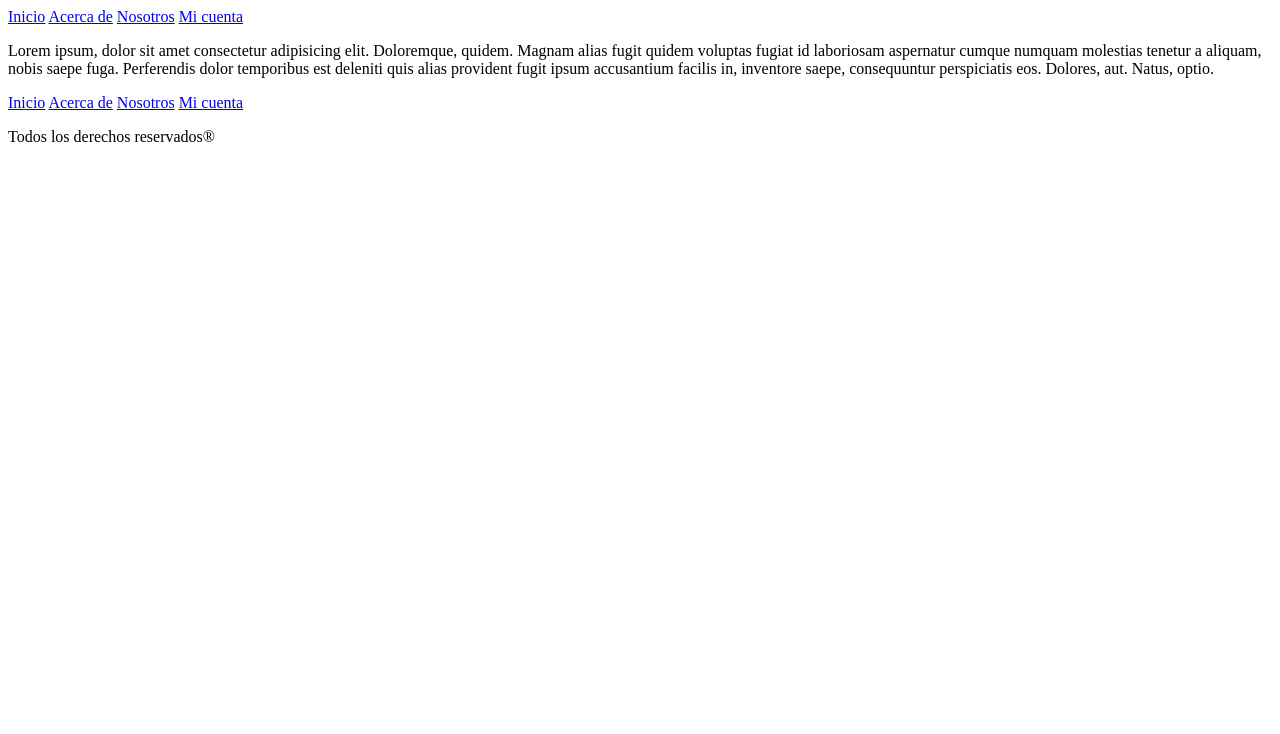
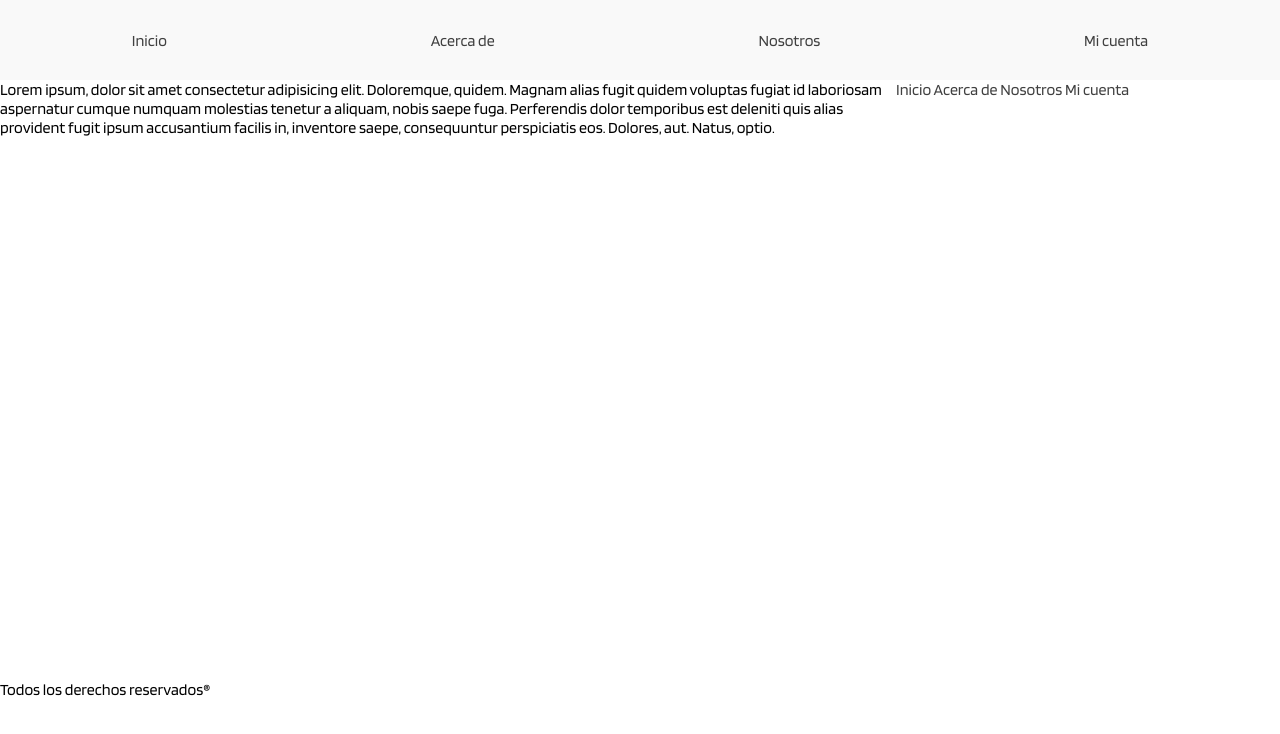
Before and after one commit to AlvaroDue/repoEjercicio, a plain HTML site: page index.html in a window 1280 px wide. Drawn offline with Linux system fonts and the light colour scheme.

Commit message:
Se agregarn estilos

```diff
--- a/assets/css/style.css
+++ b/assets/css/style.css
@@ -0,0 +1,51 @@
+@font-face {
+    font-family: "Blinker Regular";
+      src: url("../fonts/Blinker-Regular.ttf");
+}
+
+* {
+    padding: 0;
+    margin: 0;
+    border: 0;
+    box-sizing: border-box;
+}
+
+body {
+    font-family: "Blinker Regular", sans-serif;
+}
+
+a {
+    text-decoration: none;
+    color: #404040;
+}
+
+nav {
+    background-color: #f9f9f9;
+    height: 10vh;
+    widows: 100%;
+    display: flex;
+	flex-direction: row;
+	flex-wrap: wrap;
+	justify-content: space-around;
+	align-items: center;
+}
+
+main {
+    display: flex;
+
+}
+
+section {
+    width: 70%;
+    height: 75vh;
+}
+
+aside {
+    width: 30%;
+    height: 75vh;
+}
+
+footer {
+    width: 100%;
+    height: 15vh;
+}
--- a/index.html
+++ b/index.html
@@ -15,6 +15,7 @@
             <a href="#">Nosotros</a>
             <a href="#">Mi cuenta</a>
         </nav>
+        <main>
             <section>
             <p>
                 Lorem ipsum, dolor sit amet consectetur adipisicing elit. Doloremque, quidem. Magnam alias fugit quidem voluptas fugiat id laboriosam aspernatur cumque numquam molestias tenetur a aliquam, nobis saepe fuga. Perferendis dolor temporibus est deleniti quis alias provident fugit ipsum accusantium facilis in, inventore saepe, consequuntur perspiciatis eos. Dolores, aut. Natus, optio.
@@ -27,6 +28,7 @@
                     <a href="#">Mi cuenta</a>
 
             </aside>
+        </main>
         <footer>
             <p>Todos los derechos reservados®</p>
         </footer>
```
Also changed, not shown: assets/fonts/Blinker-Black.ttf (added), assets/fonts/Blinker-Bold.ttf (added), assets/fonts/Blinker-ExtraBold.ttf (added), assets/fonts/Blinker-ExtraLight.ttf (added), assets/fonts/Blinker-Light.ttf (added), assets/fonts/Blinker-Regular.ttf (added), assets/fonts/Blinker-SemiBold.ttf (added), assets/fonts/Blinker-Thin.ttf (added). Lines whose indentation alone changed are shown as unchanged.
